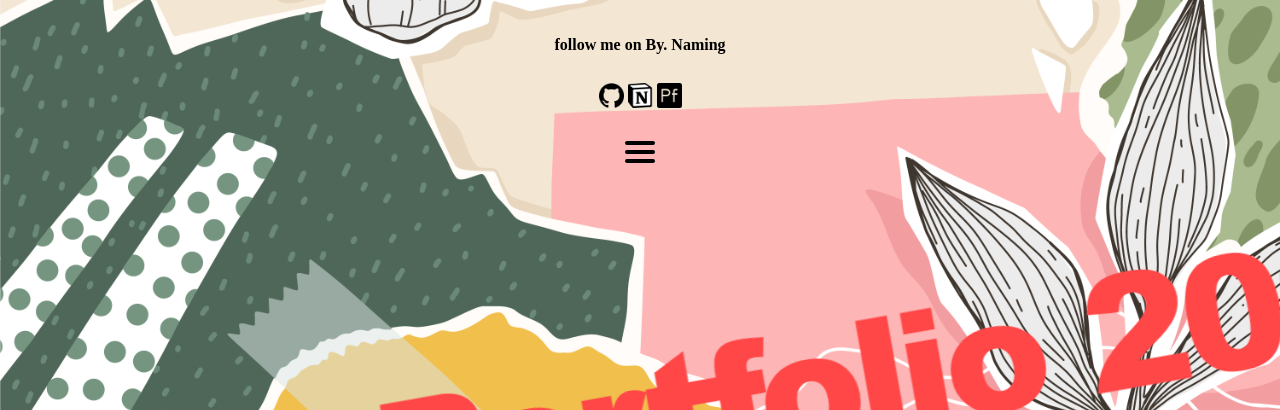
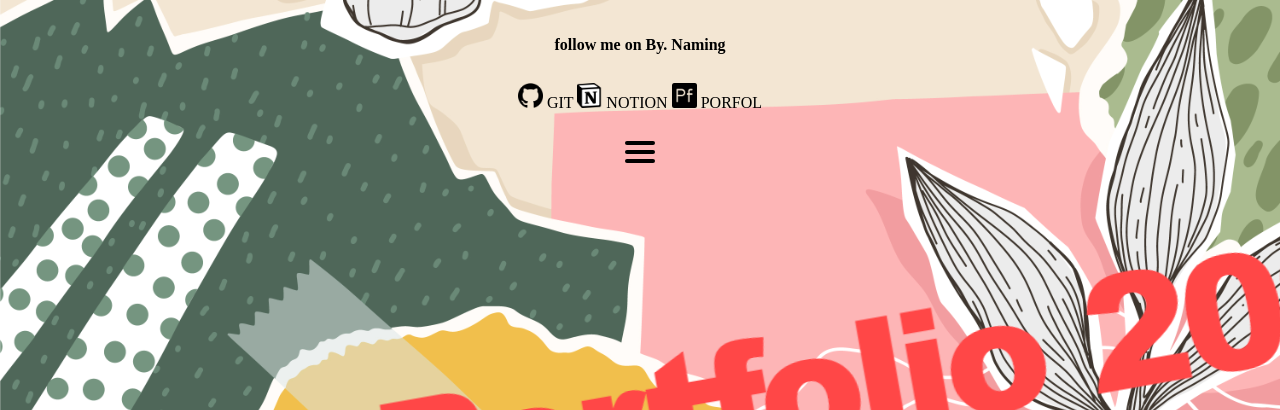
Before and after one commit to jcy129815/portfolio_task_2023-, a plain HTML site: page index.html in a window 1280 px wide. Shown: the part 390-800 px from the top of the page. Drawn offline with Linux system fonts and the light colour scheme.

Commit message:
Update index.html

```diff
--- a/index.html
+++ b/index.html
@@ -7,7 +7,7 @@
     <meta name="viewport" content="width=device-width, initial-scale=1.0">
     <link rel="stylesheet" href="./styles/reset.css">
     <link rel="stylesheet" href="/styles/style.css">
-    <title>portfolio</title>
+    <title>meportfolio</title>
 </head>
 <body>
     <div class="bg">
@@ -17,9 +17,18 @@
             <div class="bar"><span></span></div>
             <p>follow me on By. Naming</p>
             <div class="items">
-                <a href="#" class="git"><img src="./images/git.png" alt="깃허브"></a>
-                <a href="#" class="not"><img src="./images/notion.png" alt="노션"></a>
-                <a href="#" class="por"><img src="./images/portfolio.png" alt="포폴"></a>
+                <a href="#" class="git">
+                    <img src="./images/git.png" alt="깃허브">
+                    <span>GIT</span>
+                </a>
+                <a href="#" class="not">
+                    <img src="./images/notion.png" alt="노션">
+                    <span>NOTION</span>
+                </a>
+                <a href="#" class="por">
+                    <img src="./images/portfolio.png" alt="포폴">
+                    <span>PORFOL</span>
+                </a>
             </div>
             <a class="icons">
                 <span class="top"></span>
```
